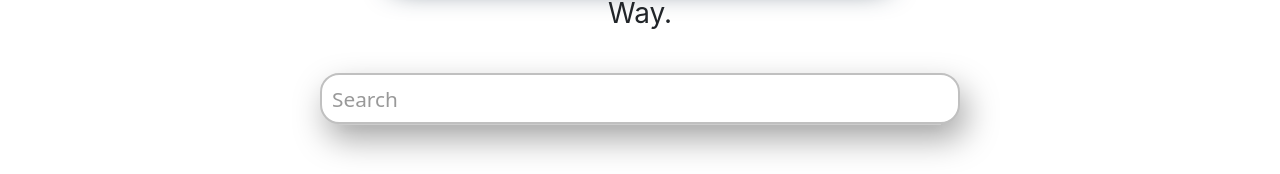
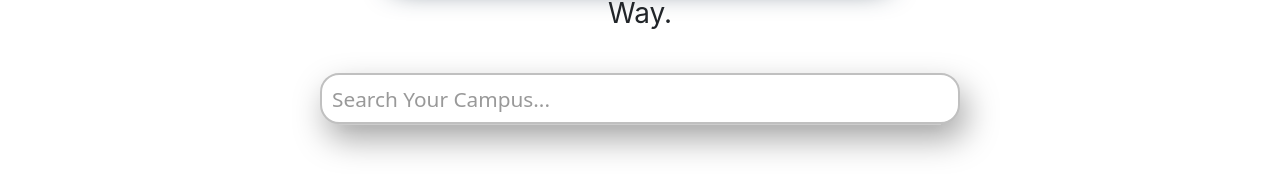
Before and after one commit to Bhagwan-ke-Bharose/CampusXpress, a plain HTML site: page index.html in a window 1280 px wide. Shown: the part 602-776 px from the top of the page. Drawn offline with nearby package versions, Linux system fonts and the light colour scheme.

Commit message:
09.09.2023

```diff
--- a/index.html
+++ b/index.html
@@ -62,7 +62,7 @@
     </div>
     <div id="campusXpress_search">
         <div class="search-container">
-            <input type="text" id="search-input" placeholder="Search" autocomplete="off" autofocus="off">
+            <input type="text" id="search-input" placeholder="Search Your Campus..." autocomplete="off" autofocus="off">
             <ul id="search-results"></ul>
         </div>
     </div>
```
